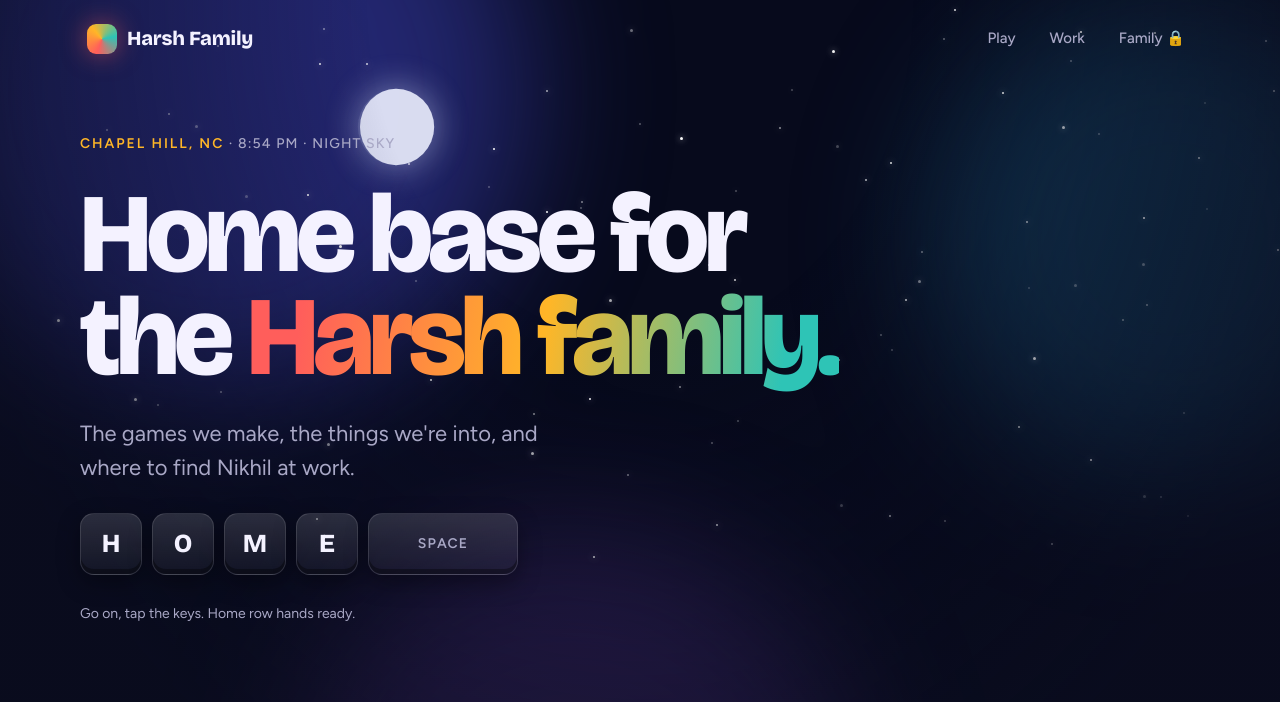
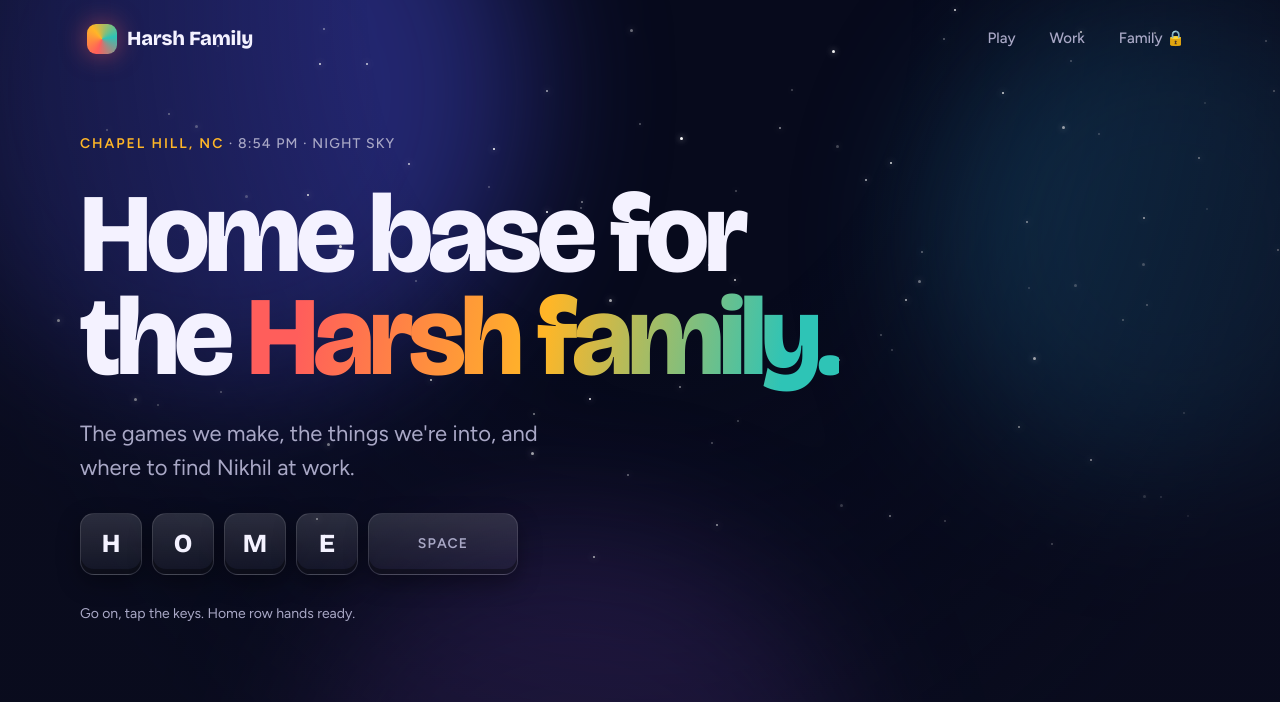
Before and after one commit to nikhilharsh-droid/Family-site, a plain HTML site: page index.html in a window 1280 px wide. Shown: the top 702 px of the page. Drawn offline with nearby package versions, Linux system fonts and the light colour scheme; no server answers.

Commit message:
Homepage: remove the moon; sun only on wider screens
Co-Authored-By: Claude Opus 5.5 <noreply@anthropic.com>
Claude-Session: https://claude.ai/code/session_01BNiWEvEFaFxMriv5uejkbP

```diff
--- a/index.html
+++ b/index.html
@@ -57,9 +57,8 @@ a{color:inherit}
 @keyframes twinkle{from{opacity:.25}to{opacity:1}}
 .orb{position:fixed;z-index:0;pointer-events:none;width:84px;height:84px;margin:-42px 0 0 -42px;transition:left 2s ease,top 2s ease,opacity 2s ease;opacity:0}
 .orb.sun{border-radius:50%;background:radial-gradient(circle,#FFF6D6 0 38%,#FFD166 52%,rgba(255,182,39,0) 72%);filter:drop-shadow(0 0 40px rgba(255,200,90,.7))}
-.orb.moon svg{width:100%;height:100%;filter:drop-shadow(0 0 18px rgba(220,230,255,.55))}
 .skyline{color:var(--muted);font-weight:500;letter-spacing:.08em}
-@media (max-width:520px){.orb{width:56px;height:56px;margin:-28px 0 0 -28px}}
+.orb[hidden]{display:none}
 .grain{position:fixed;inset:0;z-index:0;pointer-events:none;background:radial-gradient(ellipse at top,transparent 30%,rgba(11,13,31,.65) 80%)}
 
 .wrap{position:relative;z-index:1;width:min(1120px,100% - 40px);margin:0 auto}
@@ -343,7 +342,7 @@ footer{padding:40px 0 56px;color:var(--muted);font-size:14px;display:flex;justif
     document.addEventListener('keydown', function(e){ if(e.key === 'Escape') v.hidden = true; });
     if(window.IntersectionObserver){ var sec = document.getElementById('art'); spy.observe(sec); document.querySelectorAll('#art .reveal').forEach(function(el){ rv.observe(el); }); }
   }).catch(function(){});
-  // real sky: colors, stars, sun and moon follow the actual time in Chapel Hill (add ?sky=dawn|day|golden|dusk|night to preview)
+  // real sky: colors, stars and the sun follow the actual time in Chapel Hill (add ?sky=dawn|day|golden|dusk|night to preview)
   (function(){
     var LAT = 35.913, LNG = -79.056, rad = Math.PI/180, dayMs = 864e5, J1970 = 2440588, J2000 = 2451545, e = rad*23.4397, J0 = 0.0009;
     function toDays(d){ return d/dayMs - 0.5 + J1970 - J2000; }
@@ -366,13 +365,6 @@ footer{padding:40px 0 56px;color:var(--muted);font-size:14px;display:flex;justif
     };
     var stars = document.getElementById('stars'), orb = document.getElementById('orb'), line = document.getElementById('skyline');
     for(var i = 0; i < 90; i++){ var st = document.createElement('i'); var sz = Math.random() < .15 ? 3 : 2; st.style.cssText = 'left:' + (Math.random()*100) + '%;top:' + (Math.random()*70) + '%;width:' + sz + 'px;height:' + sz + 'px;animation-delay:' + (-Math.random()*4) + 's;animation-duration:' + (3 + Math.random()*4) + 's'; stars.appendChild(st); }
-    function moonSVG(){
-      var p = ((Date.now() - Date.UTC(2000, 0, 6, 18, 14))/dayMs/29.530589) % 1; if(p < 0) p += 1;
-      var rx = Math.abs(Math.cos(2*Math.PI*p)).toFixed(3), wax = p < .5, d;
-      if(wax) d = 'M0 -1 A1 1 0 0 1 0 1 A' + rx + ' 1 0 0 ' + (p < .25 ? 0 : 1) + ' 0 -1Z';
-      else d = 'M0 -1 A1 1 0 0 0 0 1 A' + rx + ' 1 0 0 ' + (p > .75 ? 1 : 0) + ' 0 -1Z';
-      return '<svg viewBox="-1.1 -1.1 2.2 2.2"><circle r="1" fill="rgba(200,210,240,.16)"/><path d="' + d + '" fill="#EEF1FF"/></svg>';
-    }
     function update(){
       var now = new Date(), forced = (location.search.match(/[?&]sky=(\w+)/) || [])[1];
       var t = sunTimes(now), R = t.rise.getTime(), S = t.set.getTime(), n = now.getTime(), m = 60000, phase;
@@ -381,12 +373,13 @@ footer{padding:40px 0 56px;color:var(--muted);font-size:14px;display:flex;justif
       if(forced && SKIES[forced]){ phase = forced; n = {night:S + 4*3600e3, dawn:R, day:(R + S)/2, golden:S - 50*m, dusk:S}[forced]; }
       var c = SKIES[phase], root = document.documentElement.style;
       root.setProperty('--sky', c.sky); root.setProperty('--g1', c.g1); root.setProperty('--g2', c.g2); root.setProperty('--g3', c.g3); root.setProperty('--stars', c.stars);
-      // sun crosses the sky from sunrise to sunset; the moon crosses it overnight
+      // the sun crosses the sky from sunrise to sunset
       var isDay = n >= R && n <= S, f;
       if(isDay) f = (n - R)/(S - R); else { var s0 = n > S ? S : S - dayMs, r1 = n > S ? R + dayMs : R; f = (n - s0)/(r1 - s0); }
       f = Math.max(0, Math.min(1, f));
-      orb.className = 'orb ' + (isDay ? 'sun' : 'moon'); orb.innerHTML = isDay ? '' : moonSVG();
-      orb.style.left = (8 + 84*f) + 'vw'; orb.style.top = (34 - 24*Math.sin(Math.PI*f)) + 'vh'; orb.style.opacity = ((f < .03 || f > .97) ? .35 : .9) * (window.innerWidth < 600 ? .6 : 1);
+      // sun only, and only on wider screens; no moon
+      orb.className = 'orb sun'; orb.hidden = !isDay || window.innerWidth < 700;
+      orb.style.left = (8 + 84*f) + 'vw'; orb.style.top = (34 - 24*Math.sin(Math.PI*f)) + 'vh'; orb.style.opacity = (f < .03 || f > .97) ? .35 : .9;
       var time = now.toLocaleTimeString('en-US', {hour:'numeric', minute:'2-digit', timeZone:'America/New_York'});
       line.textContent = ' · ' + time + ' · ' + c.name;
     }
```
